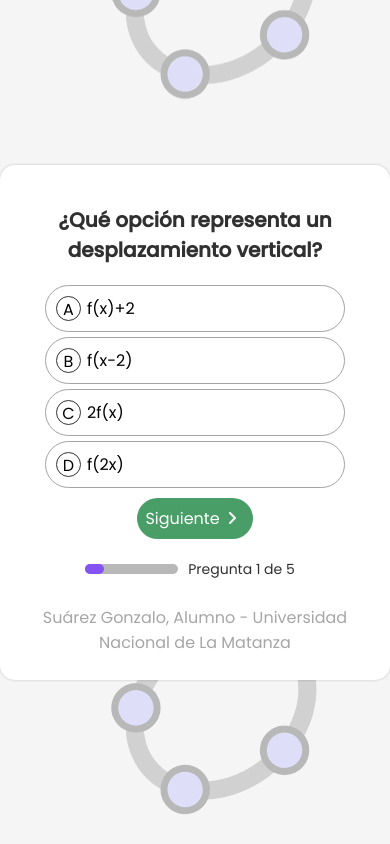
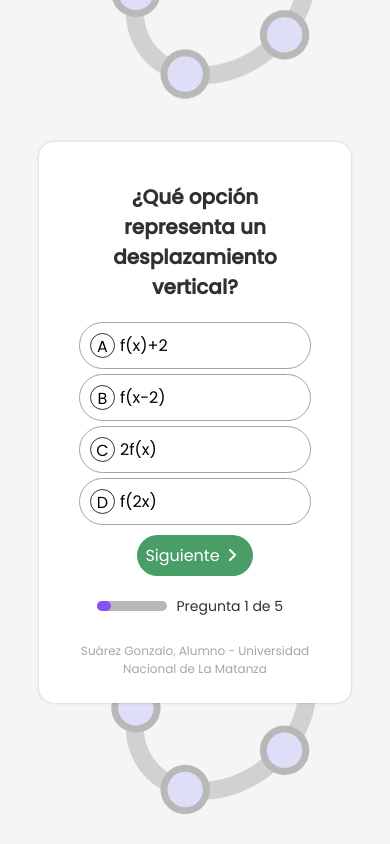
Before and after one commit to gonza895/Cuestionario-GeoGebra-5, a plain HTML site: page index.html in a window 390 px wide. Both pictures are taken after a click on the button "COMENZAR". Drawn offline with Linux system fonts and the light colour scheme.

Commit message:
Add files via upload

```diff
--- a/style.css
+++ b/style.css
@@ -15,7 +15,6 @@
     height: 100vh;
     background-image: url("./fondo.jpg");
     background-position: center;
-    /*background-size: cover;*/
 }
 
 .principal .card{
@@ -200,6 +199,7 @@
     background-color: rgb(58, 171, 58);
     color: white;
     border-color:transparent !important;
+    pointer-events: none;
 }
 
 .correcto > .contenedor-valor > span{
@@ -212,6 +212,7 @@
     background-color: rgb(171, 58, 92);
     color: white;
     border-color:transparent !important;
+    pointer-events: none;
 }
 
 .incorrecto > .contenedor-valor > span{
@@ -221,6 +222,7 @@
 }
 .incorrectoParcial {
     opacity: 0.4;
+    pointer-events: none;
 }
 .incorrectoParcial  > .contenedor-valor > span{
     border-color:white;
@@ -232,6 +234,7 @@
 
 .correctoParcial {
     opacity: 0.4;
+    pointer-events: none;
 }
 
 .resultados{
@@ -264,3 +267,20 @@
     margin-top: 10px;
     transition: background-color .3s;
 }
+
+/*Query*/
+
+@media (max-width:665px){
+    .card{
+        width: 80% !important;
+    }
+    .opciones{
+        width: 100% !important;
+    }
+    .opcion{
+        width: 100% !important;
+    }
+    .copy{
+        font-size:12px;
+    }
+}
```
